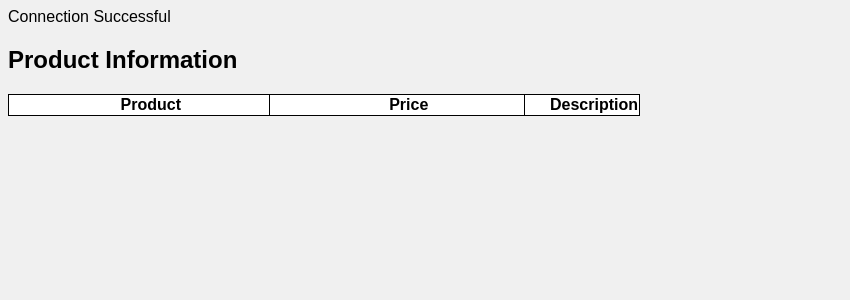
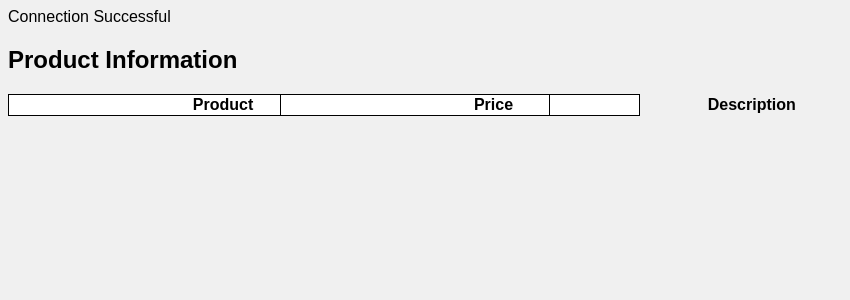
Before and after one commit to lykeenmorales/PHP_SQL_Activites, a PHP site: page /htdocs/PT5/Pages/productPage.php in a window 1280 px wide. Shown: the top 300 px of the page, without its empty margins (0-850 px from the left). Run offline with PHP 8.4, Linux system fonts and the light colour scheme; data that the repository does not hold is empty.

Commit message:
Product Css FIxing

```diff
--- a/htdocs/PT5/CSS_files/productTable.css
+++ b/htdocs/PT5/CSS_files/productTable.css
@@ -8,9 +8,5 @@ table, td, th {
 
     width: 50%;
 
-    padding-left: 25px;
+    padding-left: 25%;
 }
-
-.DescriptionSize {
-    padding-left: 10px;
-}
```
